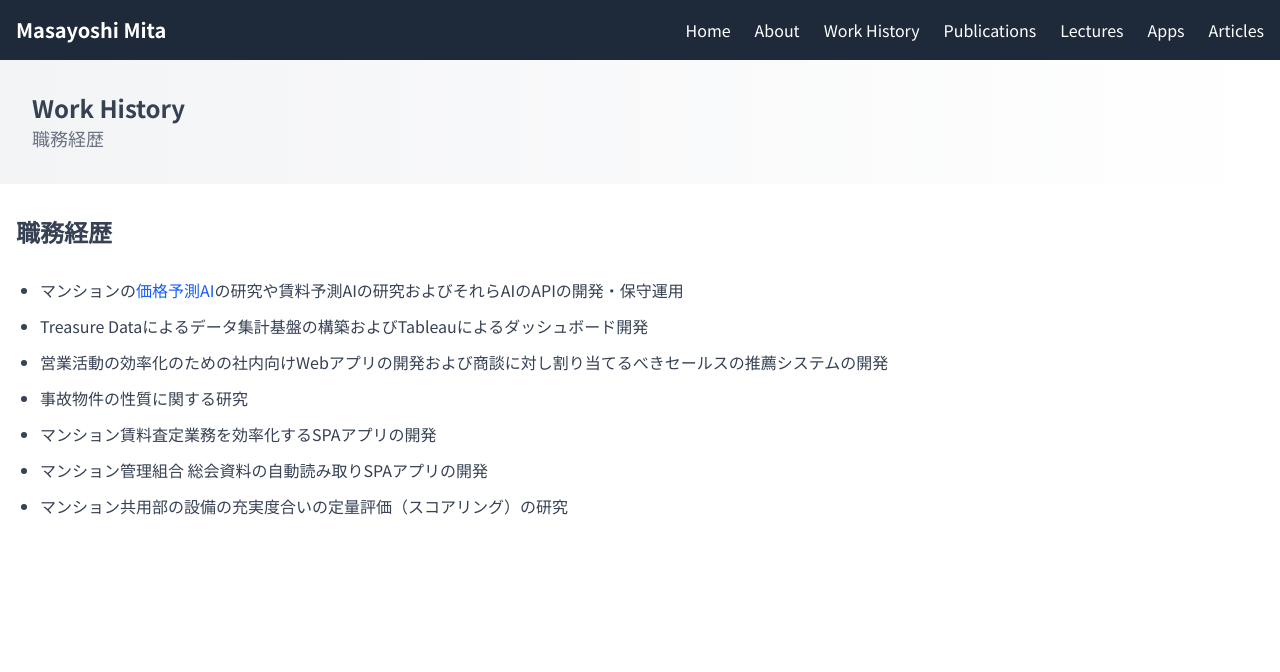
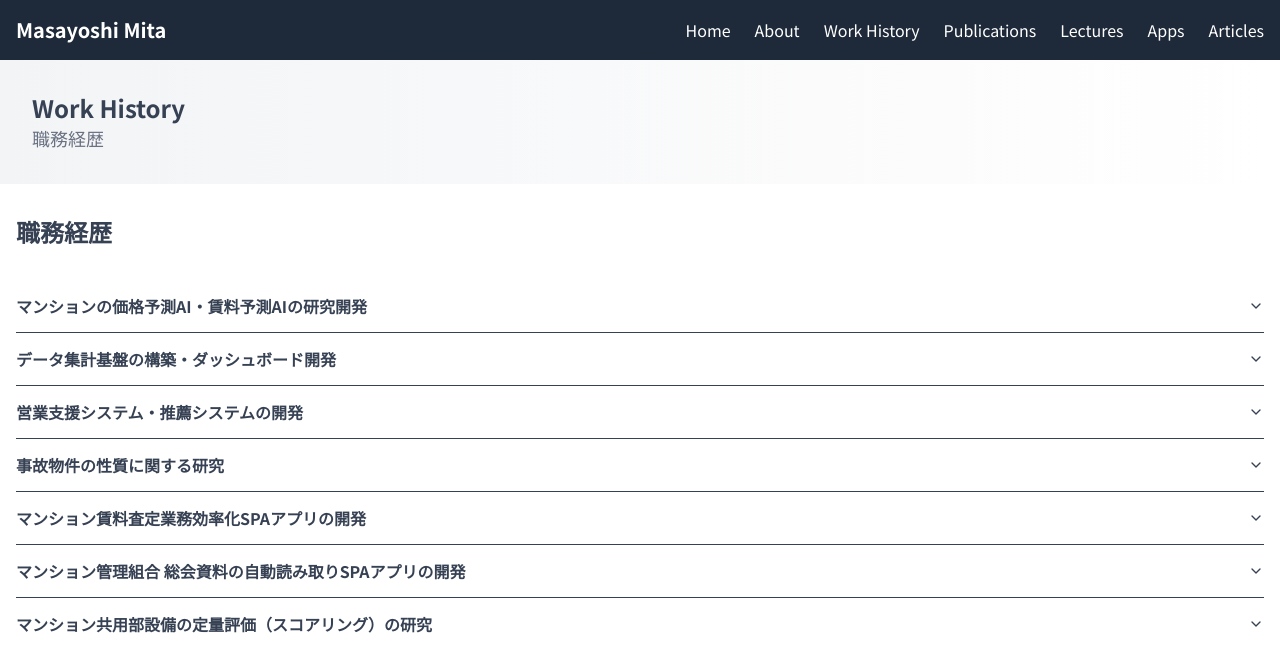
Before and after one commit to nigimitama/nigimitama.github.io, a Next.js app: page /work-history in a window 1280 px wide. Shown: the top 672 px of the page. Built offline with nearby package versions, Linux system fonts and the light colour scheme.

Commit message:
feat: 職務経歴をaccordionで表現

```diff
--- a/app/work-history/page.tsx
+++ b/app/work-history/page.tsx
@@ -1,5 +1,6 @@
 import Link from "@/components/Link"
 import Title from "../components/Title"
+import { Accordion, AccordionContent, AccordionItem, AccordionTrigger } from "@/components/ui/accordion"
 
 export const metadata = {
   title: "Work History - Masayoshi Mita",
@@ -16,21 +17,148 @@ export default function WorkHistoryPage() {
           </section>
 
           <section className="my-8">
-            <ul className="list-disc pl-6 space-y-4">
-              <li>
-                マンションの
-                <Link href="https://aisc.ga-tech.co.jp/research/data-science/home-value-estimate">価格予測AI</Link>
-                の研究や賃料予測AIの研究およびそれらAIのAPIの開発・保守運用
-              </li>
-              <li>Treasure Dataによるデータ集計基盤の構築およびTableauによるダッシュボード開発</li>
-              <li>
-                営業活動の効率化のための社内向けWebアプリの開発および商談に対し割り当てるべきセールスの推薦システムの開発
-              </li>
-              <li>事故物件の性質に関する研究</li>
-              <li>マンション賃料査定業務を効率化するSPAアプリの開発</li>
-              <li>マンション管理組合 総会資料の自動読み取りSPAアプリの開発</li>
-              <li>マンション共用部の設備の充実度合いの定量評価（スコアリング）の研究</li>
-            </ul>
+            <Accordion type="single" collapsible className="w-full">
+              <AccordionItem value="ai-research">
+                <AccordionTrigger className="text-left">マンションの価格予測AI・賃料予測AIの研究開発</AccordionTrigger>
+                <AccordionContent>
+                  <div className="space-y-3">
+                    <p>
+                      マンションの
+                      <Link href="https://aisc.ga-tech.co.jp/research/data-science/home-value-estimate">
+                        価格予測AI
+                      </Link>
+                      の研究や賃料予測AIの研究およびそれらAIのAPIの開発・保守運用を担当。
+                    </p>
+                    <div>
+                      <p className="font-semibold mb-2">使用技術:</p>
+                      <ul className="list-disc pl-5 space-y-1">
+                        <li>Python (scikit-learn, pandas, NumPy)</li>
+                        <li>機械学習アルゴリズム (LightGBM)</li>
+                        <li>AWS (Lambda, API Gateway, S3)</li>
+                        <li>CircleCI</li>
+                      </ul>
+                    </div>
+                  </div>
+                </AccordionContent>
+              </AccordionItem>
+
+              <AccordionItem value="data-platform">
+                <AccordionTrigger className="text-left">データ集計基盤の構築・ダッシュボード開発</AccordionTrigger>
+                <AccordionContent>
+                  <div className="space-y-3">
+                    <p>Treasure Dataによるデータ集計基盤の構築およびTableauによるダッシュボード開発を担当。</p>
+                    <div>
+                      <p className="font-semibold mb-2">使用技術:</p>
+                      <ul className="list-disc pl-5 space-y-1">
+                        <li>Treasure Data</li>
+                        <li>Tableau</li>
+                        <li>SQL</li>
+                        <li>ETL処理</li>
+                      </ul>
+                    </div>
+                  </div>
+                </AccordionContent>
+              </AccordionItem>
+
+              <AccordionItem value="web-apps">
+                <AccordionTrigger className="text-left">営業支援システム・推薦システムの開発</AccordionTrigger>
+                <AccordionContent>
+                  <div className="space-y-3">
+                    <p>
+                      営業活動の効率化のための社内向けWebアプリの開発および商談に対し割り当てるべきセールスの推薦システムの開発。
+                    </p>
+                    <div>
+                      <p className="font-semibold mb-2">使用技術:</p>
+                      <ul className="list-disc pl-5 space-y-1">
+                        <li>React / Next.js</li>
+                        <li>TypeScript</li>
+                        <li>Node.js</li>
+                        <li>PostgreSQL</li>
+                        <li>推薦アルゴリズム</li>
+                      </ul>
+                    </div>
+                  </div>
+                </AccordionContent>
+              </AccordionItem>
+
+              <AccordionItem value="research">
+                <AccordionTrigger className="text-left">事故物件の性質に関する研究</AccordionTrigger>
+                <AccordionContent>
+                  <div className="space-y-3">
+                    <p>事故物件の市場価格への影響や、消費者の購買行動に与える影響について統計的手法を用いて分析。</p>
+                    <div>
+                      <p className="font-semibold mb-2">使用技術:</p>
+                      <ul className="list-disc pl-5 space-y-1">
+                        <li>R / Python</li>
+                        <li>統計解析</li>
+                        <li>因果推論</li>
+                        <li>回帰分析</li>
+                      </ul>
+                    </div>
+                  </div>
+                </AccordionContent>
+              </AccordionItem>
+
+              <AccordionItem value="rental-app">
+                <AccordionTrigger className="text-left">マンション賃料査定業務効率化SPAアプリの開発</AccordionTrigger>
+                <AccordionContent>
+                  <div className="space-y-3">
+                    <p>マンション賃料査定業務を効率化するSPA（Single Page Application）の開発。</p>
+                    <div>
+                      <p className="font-semibold mb-2">使用技術:</p>
+                      <ul className="list-disc pl-5 space-y-1">
+                        <li>Vue.js</li>
+                        <li>JavaScript</li>
+                        <li>Ruby on Rails (API)</li>
+                        <li>PostgreSQL</li>
+                        <li>AWS (EC2, RDS)</li>
+                      </ul>
+                    </div>
+                  </div>
+                </AccordionContent>
+              </AccordionItem>
+
+              <AccordionItem value="document-reader">
+                <AccordionTrigger className="text-left">
+                  マンション管理組合 総会資料の自動読み取りSPAアプリの開発
+                </AccordionTrigger>
+                <AccordionContent>
+                  <div className="space-y-3">
+                    <p>マンション管理組合の総会資料から重要情報を自動抽出するアプリケーションの開発。</p>
+                    <div>
+                      <p className="font-semibold mb-2">使用技術:</p>
+                      <ul className="list-disc pl-5 space-y-1">
+                        <li>React / Next.js</li>
+                        <li>TypeScript</li>
+                        <li>Python (OCR処理)</li>
+                        <li>AWS (Lambda, S3, Textract)</li>
+                        <li>自然言語処理</li>
+                      </ul>
+                    </div>
+                  </div>
+                </AccordionContent>
+              </AccordionItem>
+
+              <AccordionItem value="scoring">
+                <AccordionTrigger className="text-left">
+                  マンション共用部設備の定量評価（スコアリング）の研究
+                </AccordionTrigger>
+                <AccordionContent>
+                  <div className="space-y-3">
+                    <p>マンション共用部の設備の充実度合いの定量評価（スコアリング）システムの研究開発。</p>
+                    <div>
+                      <p className="font-semibold mb-2">使用技術:</p>
+                      <ul className="list-disc pl-5 space-y-1">
+                        <li>Python</li>
+                        <li>テスト理論（IRT: Item Response Theory）</li>
+                        <li>統計モデリング</li>
+                        <li>因子分析</li>
+                      </ul>
+                    </div>
+                  </div>
+                </AccordionContent>
+              </AccordionItem>
+            </Accordion>
           </section>
         </article>
       </main>
--- /dev/null
+++ b/components/ui/accordion.tsx
@@ -0,0 +1,53 @@
+"use client"
+
+import * as React from "react"
+import * as AccordionPrimitive from "@radix-ui/react-accordion"
+import { ChevronDownIcon } from "lucide-react"
+
+import { cn } from "@/lib/utils"
+
+function Accordion({ ...props }: React.ComponentProps<typeof AccordionPrimitive.Root>) {
+  return <AccordionPrimitive.Root data-slot="accordion" {...props} />
+}
+
+function AccordionItem({ className, ...props }: React.ComponentProps<typeof AccordionPrimitive.Item>) {
+  return (
+    <AccordionPrimitive.Item
+      data-slot="accordion-item"
+      className={cn("border-b last:border-b-0", className)}
+      {...props}
+    />
+  )
+}
+
+function AccordionTrigger({ className, children, ...props }: React.ComponentProps<typeof AccordionPrimitive.Trigger>) {
+  return (
+    <AccordionPrimitive.Header className="flex">
+      <AccordionPrimitive.Trigger
+        data-slot="accordion-trigger"
+        className={cn(
+          "focus-visible:border-ring focus-visible:ring-ring/50 flex flex-1 items-start justify-between gap-4 rounded-md py-4 text-left font-semibold transition-all outline-none hover:text-gray-400 focus-visible:ring-[3px] disabled:pointer-events-none disabled:opacity-50 [&[data-state=open]>svg]:rotate-180",
+          className
+        )}
+        {...props}
+      >
+        {children}
+        <ChevronDownIcon className="text-muted-foreground pointer-events-none size-4 shrink-0 translate-y-0.5 transition-transform duration-200" />
+      </AccordionPrimitive.Trigger>
+    </AccordionPrimitive.Header>
+  )
+}
+
+function AccordionContent({ className, children, ...props }: React.ComponentProps<typeof AccordionPrimitive.Content>) {
+  return (
+    <AccordionPrimitive.Content
+      data-slot="accordion-content"
+      className="data-[state=closed]:animate-accordion-up data-[state=open]:animate-accordion-down overflow-hidden text-sm"
+      {...props}
+    >
+      <div className={cn("pt-0 pb-4", className)}>{children}</div>
+    </AccordionPrimitive.Content>
+  )
+}
+
+export { Accordion, AccordionItem, AccordionTrigger, AccordionContent }
--- a/package.json
+++ b/package.json
@@ -9,6 +9,7 @@
     "lint": "next lint"
   },
   "dependencies": {
+    "@radix-ui/react-accordion": "^1.2.11",
     "@radix-ui/react-slot": "^1.2.3",
     "class-variance-authority": "^0.7.1",
     "clsx": "^2.1.1",
```
Also changed, not shown: 1 other file (tests, documents, lock files or other folders).
